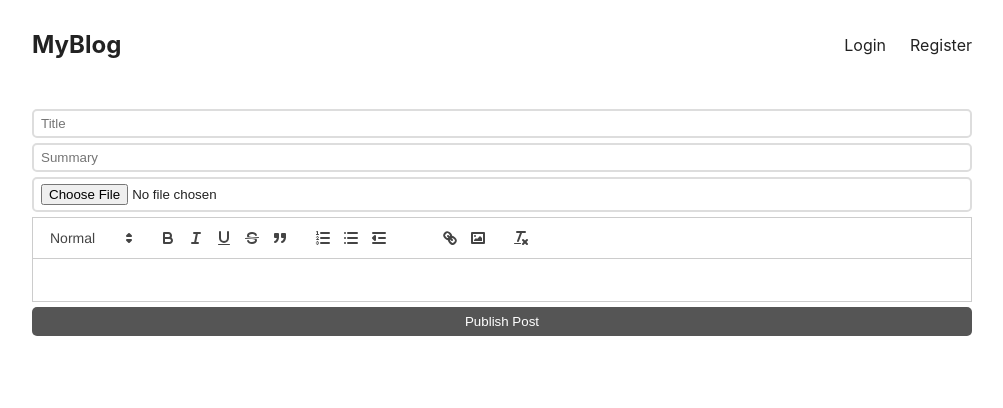
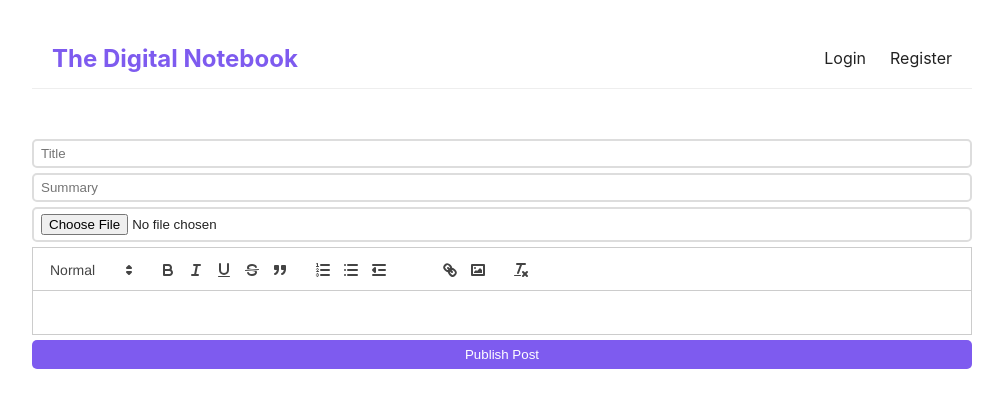
Before and after one commit to itsgiandolor/Fullstack-Blog-App, a React (Create React App) app in the folder client/: page /create in a window 1280 px wide. Shown: the top 408 px of the page, without its empty margins (138-1141 px from the left). Built offline with nearby package versions, Linux system fonts and the light colour scheme; no server answers.

Commit message:
Finished edit post
Finished edit post functionality. Added more css to make it look better.

```diff
--- a/client/src/App.css
+++ b/client/src/App.css
@@ -1,81 +1,112 @@
-*{
+/* Define Theme Colors */
+:root {
+    --primary-color: #7e5bef;
+    --accent-color: #c2b6ff;
+    --bg-color: #ffffffcc;
+    --text-color: #222222;
+    --muted-text: #888888;
+    --border-color: #eeeeee;
+}
+
+* {
     box-sizing: border-box;
 }
-a{
+a {
     cursor: pointer;
+    text-decoration: none;
+    color: inherit;
 }
-body{
-    color: #222;
+.container {
+    max-width: 800px;
+    margin: 2rem auto;
+    padding: 0 1rem;
 }
-img{
+body {
+    background-color: var(--bg-color);
+    color: var(--text-color);
+    font-family: 'Inter', sans-serif;
+    line-height: 1.6;
+    font-size: 16px;
+    margin: 0;
+    padding: 0;
+}
+img {
     max-width: 100%;
 }
-main{
+main {
+    background-color: var(--bg-color);
     padding: 10px;
     max-width: 960px;
     margin: 0 auto;
 }
-header{
-    display:flex;
-    justify-content:space-between;
+h1, h2 {
+    font-weight: 600;
+    margin-bottom: 10px;
+}
+header {
+    display: flex;
+    justify-content: space-between;
     margin-top: 20px;
     margin-bottom: 50px;
     align-items: center;
+    position: sticky;
+    top: 0;
+    background: white;
+    border-bottom: 1px solid var(--border-color);
+    padding: 10px 20px;
+    z-index: 1000;
 }
-header a{
-    text-decoration:none;
-    color: inherit;
-}
-header a.logo{
+header a.logo {
     font-weight: bold;
     font-size: 1.5rem;
+    color: var(--primary-color);
 }
-header nav{
-    display:flex;
+header nav {
+    display: flex;
     gap: 24px;
 }
 
-div.post{
+div.post {
     display: grid;
     grid-template-columns: 1fr;
     gap: 20px;
     margin-bottom: 30px;
 }
 @media screen and (min-width: 700px) {
-    div.post{
+    div.post {
         grid-template-columns: .9fr 1.1fr;
     }
 }
-
-div.post div.texts h2{
-    margin:0;
+div.post div.texts h2 {
+    margin: 0;
     font-size: 2rem;
 }
-div.post div.texts a{
-    text-decoration:none;
+div.post div.texts a {
+    text-decoration: none;
     color: inherit;
 }
-div.post p.info{
-    margin:24px 0;
-    color: #888;
-    font-size:1rem;
+div.post p.info {
+    margin: 24px 0;
+    color: var(--muted-text);
+    font-size: 1rem;
     font-weight: bold;
     display: flex;
     gap: 10px;
 }
-div.post p.info a.author{
-    color:#333;
+div.post p.info a.author {
+    color: #333;
 }
-div.post p.summary{
-    margin:10px 0;
+div.post p.summary {
+    margin: 10px 0;
     line-height: 1.8rem;
 }
 
-form.login, form.register{
+form.login,
+form.register {
     max-width: 400px;
     margin: 0 auto;
 }
-input{
+input {
     display: block;
     margin-bottom: 5px;
     width: 100%;
@@ -84,60 +115,80 @@ input{
     border-radius: 5px;
     background-color: #fff;
 }
-button{
+button {
     cursor: pointer;
     width: 100%;
     display: block;
-    background-color: #555;
-    border:0;
+    background-color: var(--primary-color);
+    border: 0;
     color: #fff;
     border-radius: 5px;
     padding: 7px 0;
+    transition: background-color 0.3s ease;
 }
-form.login h1, form.register h1{
+button:hover {
+    background-color: #6b4be5;
+}
+form.login h1,
+form.register h1 {
     text-align: center;
 }
 
-div.post-page div.image{
-    max-height:300px;
+div.post-page {
+    background-color: var(--bg-color);
+    padding: 2rem;
+    border-radius: 10px;
+    box-shadow: 0 4px 12px rgba(0, 0, 0, 0.05);
+    margin: 2rem auto;
+    max-width: 800px;
+}
+div.post-page div.image {
+    max-height: 300px;
     display: flex;
-    overflow:hidden;
+    overflow: hidden;
 }
-div.post-page div.image img{
+div.post-page div.image img {
     object-fit: cover;
     object-position: center center;
     width: 100%;
+    height: auto;
+    border-radius: 10px;
+    margin: 1rem 0;
 }
-div.post-page a{
-    color:#333;
+div.post-page a {
+    color: var(--primary-color);
     text-decoration: underline;
 }
-div.post-page h1{
+div.post-page h1 {
     text-align: center;
+    font-size: 2.5rem;
     margin: 10px 0 5px;
+    color: #333;
 }
-div.post-page time{
+div.post-page time {
     text-align: center;
     display: block;
-    font-size:1rem;
-    color:#aaa;
+    font-size: 0.9rem;
+    color: #aaa;
     margin: 10px 0;
 }
-div.post-page div.author{
+div.post-page div.author {
+    font-style: italic;
     text-align: center;
-    margin-bottom: 20px;
+    margin-bottom: 1rem;
     font-size: .7rem;
     font-weight: bold;
+    color: #555;
 }
-div.post-page div.content p{
+div.post-page div.content p {
     line-height: 1.6rem;
 }
 div.edit-row {
     text-align: center;
+    margin-bottom: 1rem;
 }
-
-div.post-page a.edit-btn{
-    background-color: #333;
+div.post-page a.edit-btn {
+    background-color: var(--primary-color);
     display: inline-flex;
     align-items: center;
     gap: 5px;
@@ -145,8 +196,30 @@ div.post-page a.edit-btn{
     padding: 15px 30px;
     border-radius: 5px;
     text-decoration: none;
+    font-weight: bold;
 }
-
-a svg{
+div.post-page a.edit-btn:hover {
+    background-color: #6b4be5;
+    text-decoration: underline;
+}
+a svg {
     height: 20px;
 }
+.thumbnail {
+    width: 100%;
+    max-height: 200px;
+    object-fit: cover;
+    border-radius: 8px;
+    margin-bottom: 10px;
+}
+.post {
+    background: var(--bg-color);
+    padding: 20px;
+    margin-bottom: 30px;
+    border-radius: 12px;
+    box-shadow: 0 2px 10px rgba(0, 0, 0, 0.05);
+    transition: box-shadow 0.3s ease;
+}
+.post:hover {
+    box-shadow: 0 4px 20px rgba(0, 0, 0, 0.1);
+}
--- a/client/src/Header.js
+++ b/client/src/Header.js
@@ -1,8 +1,9 @@
-import { useContext, useEffect, useState } from "react";
-import { Link } from "react-router-dom";
+import { useContext, useEffect } from "react";
+import { Link, useNavigate } from "react-router-dom";
 import { UserContext } from "./UserContext";
 
 export default function Header() {
+    const navigate = useNavigate();
     const {setUserInfo, userInfo} = useContext(UserContext);
     useEffect(() => {
         fetch('http://localhost:4000/profile', {
@@ -20,17 +21,20 @@ export default function Header() {
             method: 'POST',
         })
         setUserInfo(null);
+        navigate('/login');
     }
 
     const username = userInfo?.username;
 
     return(
         <header>
-            <Link to="/" className="logo">MyBlog</Link>
+            <Link to="/" className="logo">The Digital Notebook</Link>
             <nav>
                 {username && (
                     <>
-                    <Link to="/create">Create new post</Link>
+                    <span>Hello, {username}!</span>
+                    <Link to="/">Home</Link>
+                    <Link to="/create">Create</Link>
                     <a onClick={logout}>Logout</a>
                     </>
                 )}
--- a/client/src/Pages/EditPost.js
+++ b/client/src/Pages/EditPost.js
@@ -32,15 +32,20 @@ export default function EditPost() {
         data.set('title', title);
         data.set('summary', summary);
         data.set('content', content);
+        data.set('id', id);
         if(files?.[0]){
             data.set('file', files?.[0]);
         }
 
-        await fetch('http://localhost:4000/post', {
+        const response = await fetch('http://localhost:4000/post', {
             method: 'PUT',
             body: data,
+            credentials: 'include',
         });
-        setRedirect(true);
+        if (response.ok){
+            setRedirect(true);
+        }
+
     }
 
     if(redirect){
--- a/client/src/Pages/PostPage.js
+++ b/client/src/Pages/PostPage.js
@@ -30,7 +30,7 @@ export default function PostPage(){
                         <svg xmlns="http://www.w3.org/2000/svg" fill="none" viewBox="0 0 24 24" stroke-width="1.5" stroke="currentColor" class="size-6">
                             <path stroke-linecap="round" stroke-linejoin="round" d="m16.862 4.487 1.687-1.688a1.875 1.875 0 1 1 2.652 2.652L10.582 16.07a4.5 4.5 0 0 1-1.897 1.13L6 18l.8-2.685a4.5 4.5 0 0 1 1.13-1.897l8.932-8.931Zm0 0L19.5 7.125M18 14v4.75A2.25 2.25 0 0 1 15.75 21H5.25A2.25 2.25 0 0 1 3 18.75V8.25A2.25 2.25 0 0 1 5.25 6H10" />
                         </svg>
-                        Edit this post</Link>
+                        Edit</Link>
                 </div>
             )}
             <div className="image">
--- a/client/src/Post.js
+++ b/client/src/Post.js
@@ -6,7 +6,7 @@ export default function Post({_id,title, summary, cover, content, createdAt, aut
         <div className="post">
             <div className="image">
                 <Link to={`/post/${_id}`}>
-                    <img src={'http://localhost:4000/'+cover} alt=""></img>
+                    <img src={'http://localhost:4000/'+cover} alt="" className="thumbnail"></img>
                 </Link>
             </div>
 
```
Also changed, not shown: 4 other files (tests, documents, lock files or other folders).
